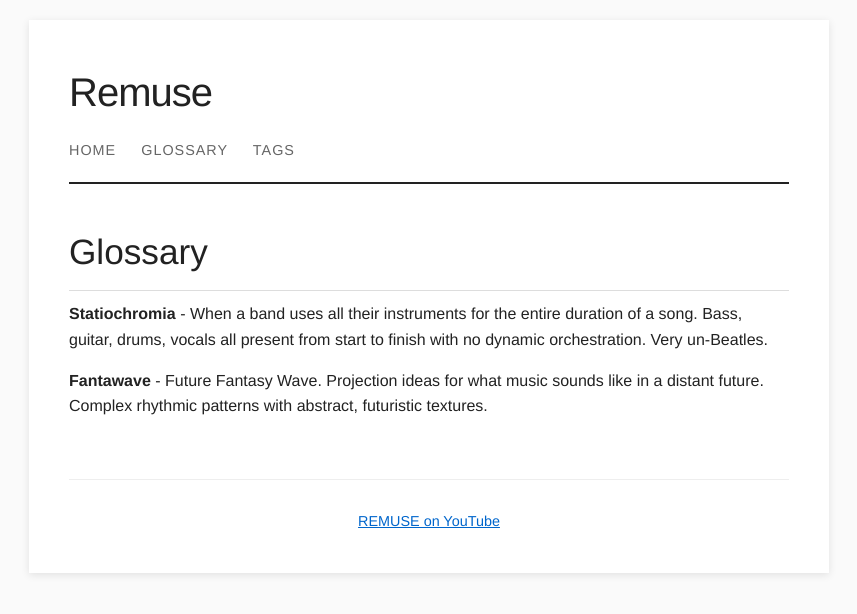
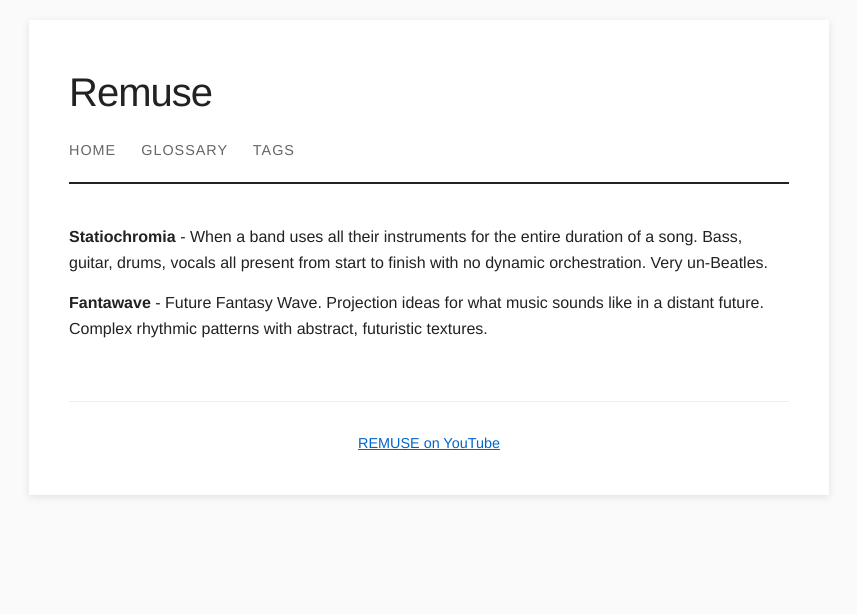
Before and after one commit to sova/remuse-encyclopedia, a Jekyll site: the page built from glossary.md, in a window 1280 px wide. Shown: the top 614 px of the page, without its empty margins (211-1068 px from the left). Built offline with Jekyll 4.4.1, drawn with Linux system fonts in a browser that asks for light colours.

Commit message:
Update glossary.md

```diff
--- a/glossary.md
+++ b/glossary.md
@@ -3,8 +3,6 @@ layout: default
 title: Glossary
 ---
 
-# Glossary
-
 **Statiochromia** - When a band uses all their instruments for the entire duration of a song. Bass, guitar, drums, vocals all present from start to finish with no dynamic orchestration. Very un-Beatles.
 
 **Fantawave** -  Future Fantasy Wave.  Projection ideas for what music sounds like in a distant future. Complex rhythmic patterns with abstract, futuristic textures.
```
